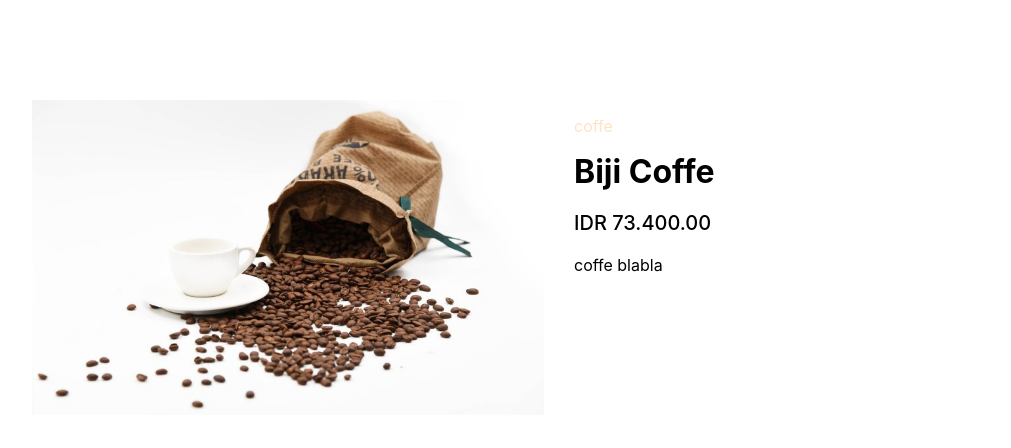
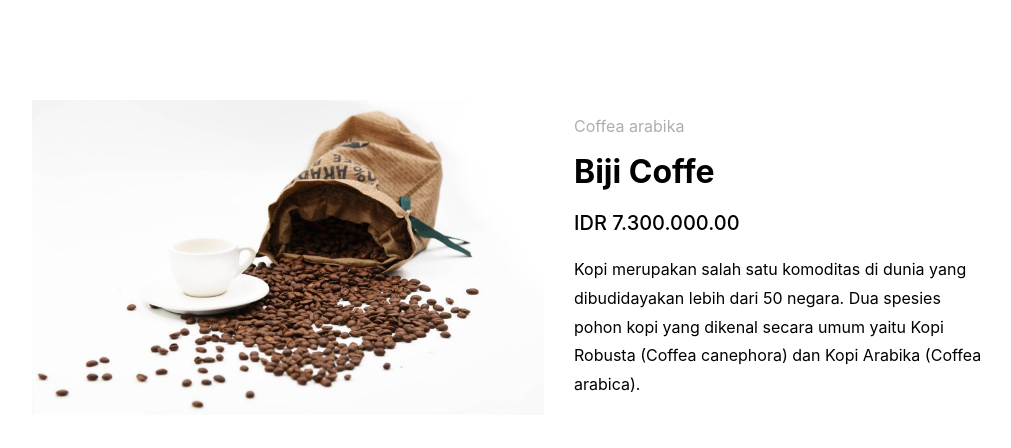
Before and after one commit to Soe-Hok-Gie/react-bwa, a React (Create React App) app: page / in a window 1280 px wide. Shown: the top 448 px of the page, without its empty margins (96-1107 px from the left). Built offline with nearby package versions, Linux system fonts and the light colour scheme.

Commit message:
menyelesaikan desain

```diff
--- a/src/App.css
+++ b/src/App.css
@@ -22,7 +22,7 @@
 }
 
 .Deskripsi .Info{
-  line-height: 20px;
+  line-height: 1.8 ;
   color: black;
 
 }
@@ -34,5 +34,5 @@
   margin: 0;
 }
 .Deskripsi .Coffe{
-  color: bisque;
+  color: #acaeb2;
 }
--- a/src/App.js
+++ b/src/App.js
@@ -7,23 +7,22 @@ function App() {
   // const userLogged ="Fadil"
   // const userLoggedJsx = <strong>"dasar jsx"</strong>//bisa menambahkan fungsi HTMl
 
-
+ const category="Coffea arabika"
 
   return (
     <div class="Parentbox">
 {/*
      {userLogged}
      {userLoggedJsx} */}
-     <div class="Foto">
-       <img src="kopi.jpg"/>
-     </div>
-     <div class="Deskripsi">
-     <p class="Coffe">coffe</p>
+       <div class="Foto">
+         <img src="kopi.jpg"/>
+      </div>
+      <div class="Deskripsi">
+      <p class="Coffe">{category}</p>
       <h1 class="Title"> Biji Coffe </h1>
-      <p class="Price">IDR 73.400.00</p>
-      <p class="Info">coffe blabla</p>
-
-
+      <p class="Price">IDR 7.300.000.00</p>
+      <p class="Info">Kopi merupakan salah satu komoditas di dunia yang dibudidayakan lebih dari 50 negara.
+      Dua spesies pohon kopi yang dikenal secara umum yaitu Kopi Robusta (Coffea canephora) dan Kopi Arabika (Coffea arabica).</p>
     </div>
     </div>
   );
```
